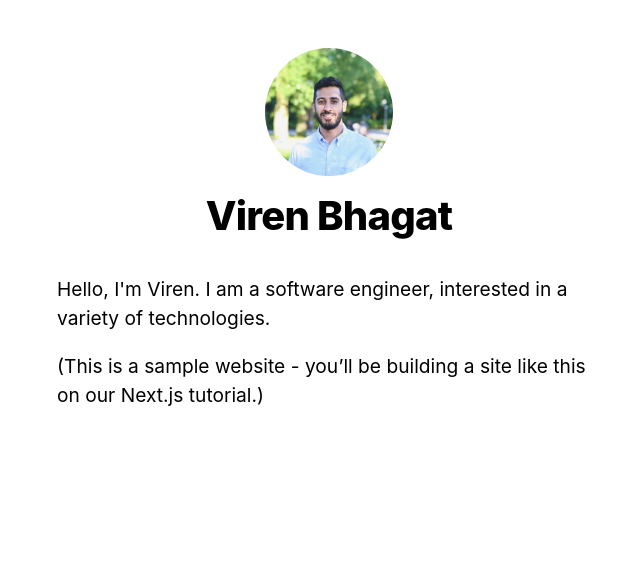
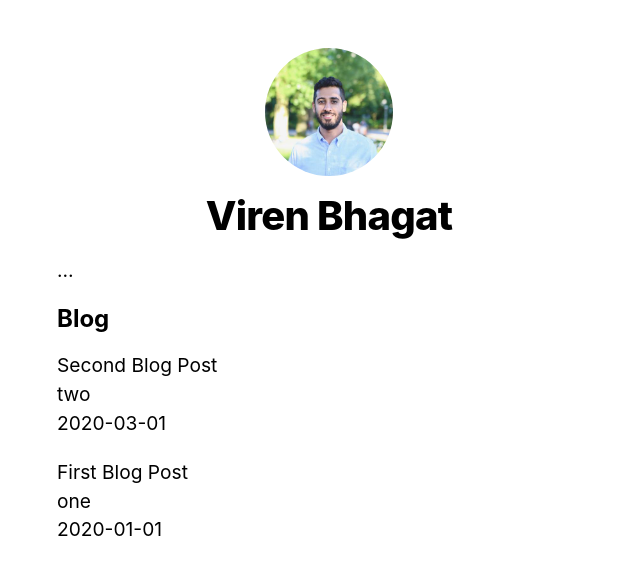
Before and after one commit to virenb/virenb.cc, a Next.js app: page / in a window 1280 px wide. Shown: the top 574 px of the page, without its empty margins (311-951 px from the left). Built offline with nearby package versions, Linux system fonts and the light colour scheme.

Commit message:
getStaticProps

```diff
--- /dev/null
+++ b/lib/posts.js
@@ -0,0 +1,35 @@
+import fs from 'fs';
+import path from 'path';
+import matter from 'gray-matter';
+
+const postsDirectory = path.join(process.cwd(), 'posts');
+
+export function getSortedPostsData() {
+  // Get file names under /posts
+  const fileNames = fs.readdirSync(postsDirectory);
+  const allPostsData = fileNames.map((fileName) => {
+    // Remove ".md" from file name to get id
+    const id = fileName.replace(/\.md$/, '');
+
+    // Read markdown file as string
+    const fullPath = path.join(postsDirectory, fileName);
+    const fileContents = fs.readFileSync(fullPath, 'utf8');
+
+    // Use gray-matter to parse the post metadata section
+    const matterResult = matter(fileContents);
+
+    // Combine the data with the id
+    return {
+      id,
+      ...matterResult.data,
+    };
+  });
+  // Sort posts by date
+  return allPostsData.sort((a, b) => {
+    if (a.date < b.date) {
+      return 1;
+    } else {
+      return -1;
+    }
+  });
+}
--- a/package.json
+++ b/package.json
@@ -8,6 +8,7 @@
     "start": "next start"
   },
   "dependencies": {
+    "gray-matter": "^4.0.2",
     "next": "9.5.2",
     "react": "16.13.1",
     "react-dom": "16.13.1"
--- a/pages/index.js
+++ b/pages/index.js
@@ -2,22 +2,36 @@
 import Layout, { siteTitle } from '../components/layout';
 import utilStyles from '../styles/utils.module.css';
 
-export default function Home() {
+import { getSortedPostsData } from '../lib/posts';
+
+export default function Home({ allPostsData }) {
   return (
     <Layout home>
-      <Head>
-        <title>{siteTitle}</title>
-      </Head>
-      <section className={utilStyles.headingMd}>
-        <p>
-          Hello, I'm Viren. I am a software engineer, interested in a variety of
-          technologies.
-        </p>
-        <p>
-          (This is a sample website - you’ll be building a site like this on{' '}
-          <a href='https://nextjs.org/learn'>our Next.js tutorial</a>.)
-        </p>
+      <Head>…</Head>
+      <section className={utilStyles.headingMd}>…</section>
+      <section className={`${utilStyles.headingMd} ${utilStyles.padding1px}`}>
+        <h2 className={utilStyles.headingLg}>Blog</h2>
+        <ul className={utilStyles.list}>
+          {allPostsData.map(({ id, date, title }) => (
+            <li className={utilStyles.listItem} key={id}>
+              {title}
+              <br />
+              {id}
+              <br />
+              {date}
+            </li>
+          ))}
+        </ul>
       </section>
     </Layout>
   );
 }
+
+export async function getStaticProps() {
+  const allPostsData = getSortedPostsData();
+  return {
+    props: {
+      allPostsData,
+    },
+  };
+}
```
Also changed, not shown: 1 other file (tests, documents, lock files or other folders).
